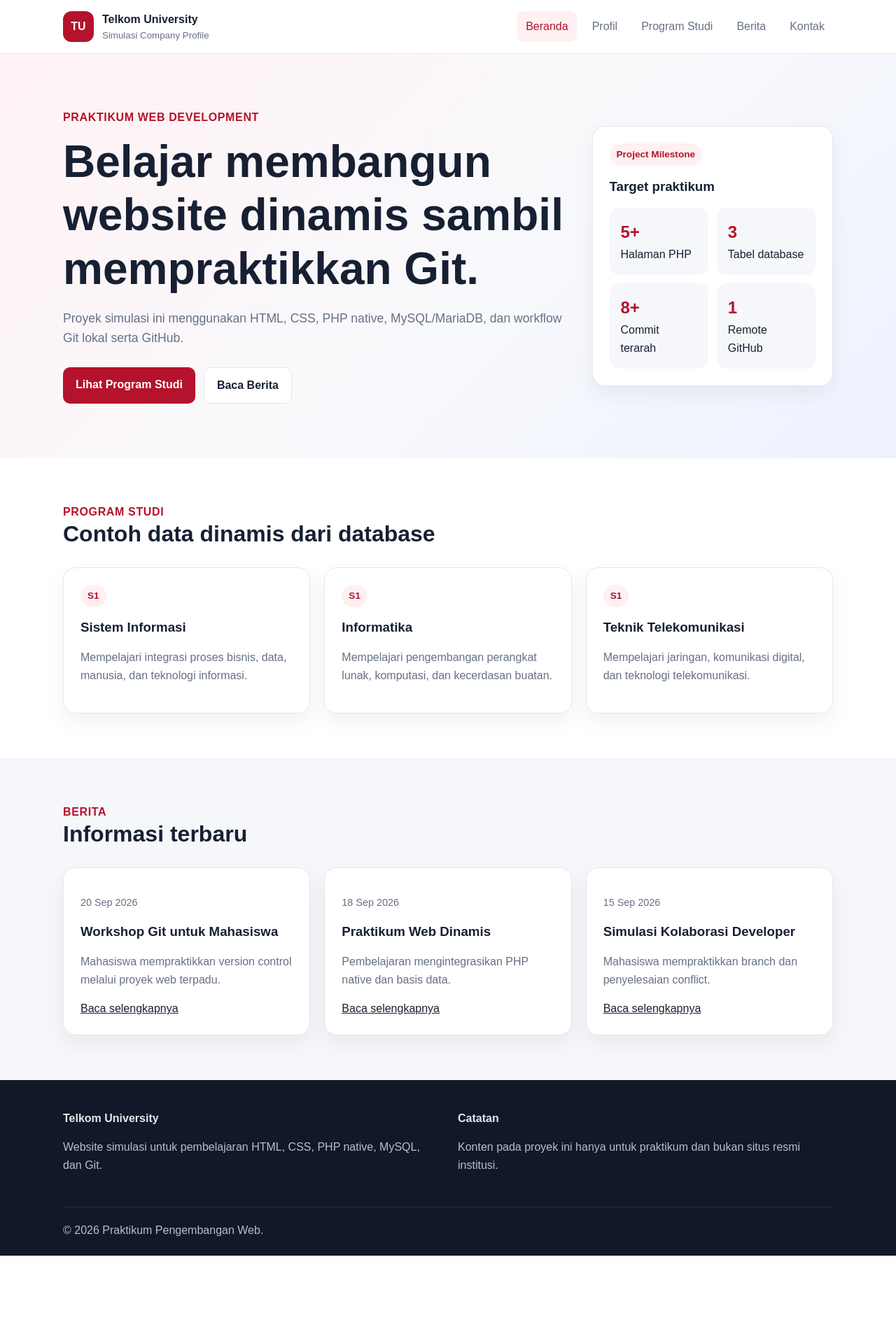
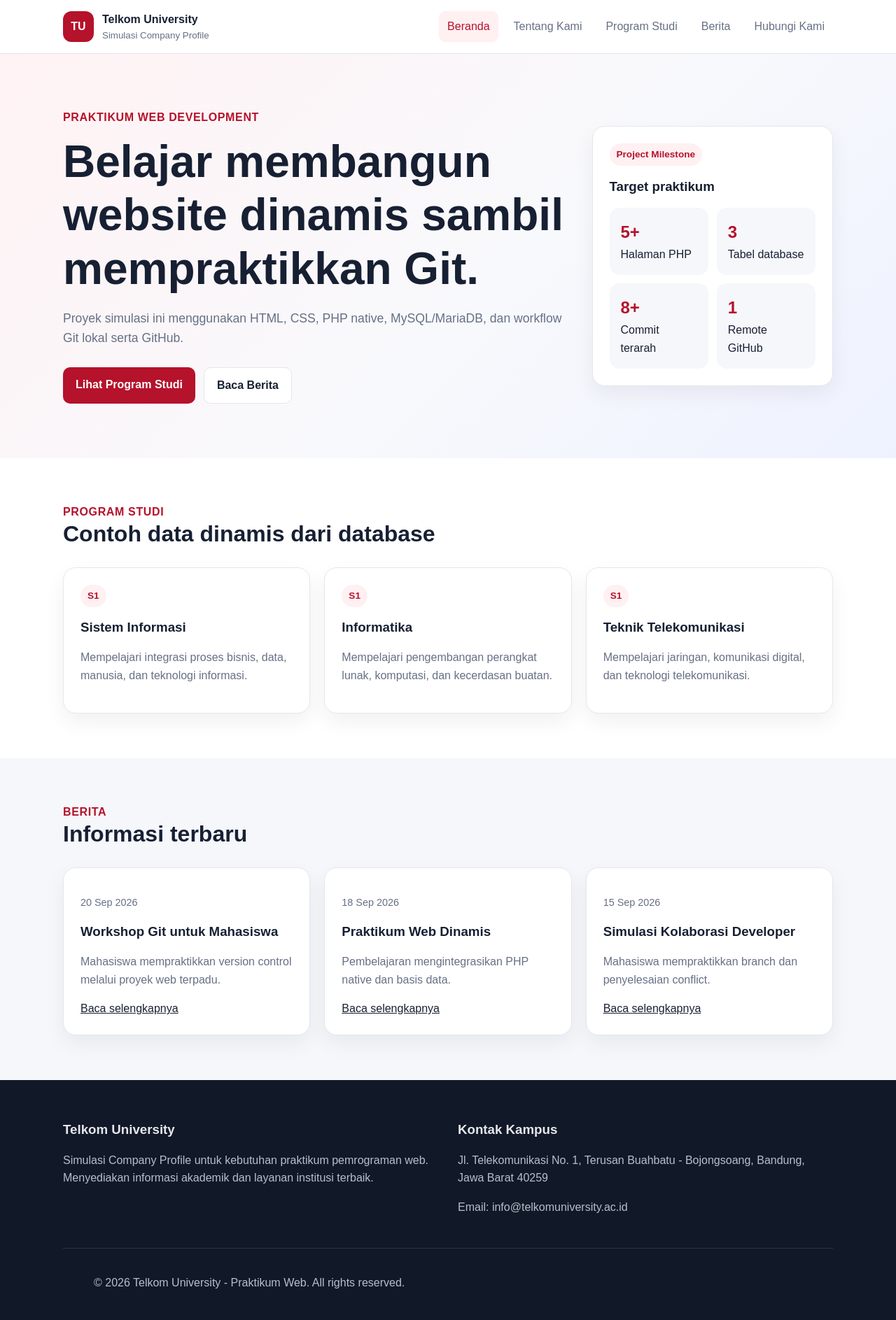
Before and after one commit to anisafebriani270-ops/telkom-company-profile, a PHP site: page / in a window 1280 px wide. Shown: the whole page at 70% size. Before the commit the page ends 1795 px from the top, so only its background shows below. Run offline with PHP 8.4, Linux system fonts and the light colour scheme; data comes from the database, SQL or seed files in the repository.

Commit message:
Simpan perubahan terakhir

```diff
--- a/includes/footer.php
+++ b/includes/footer.php
@@ -1,31 +1,23 @@
- </main>
+</main>
 
 <footer class="site-footer">
-
     <div class="container footer-grid">
-
         <div>
-
-            <strong>Telkom University</strong>
-
-            <p>Website simulasi untuk pembelajaran HTML, CSS, PHP native, MySQL, dan Git.</p>
-
+            <h3>Telkom University</h3>
+            <p>Simulasi Company Profile untuk kebutuhan praktikum pemrograman web. Menyediakan informasi akademik dan layanan institusi terbaik.</p>
         </div>
-
         <div>
-
-            <strong>Catatan</strong>
-
-            <p>Konten pada proyek ini hanya untuk praktikum dan bukan situs resmi institusi.</p>
-
+            <h3>Kontak Kampus</h3>
+            <p>Jl. Telekomunikasi No. 1, Terusan Buahbatu - Bojongsoang, Bandung, Jawa Barat 40259</p>
+            <p>Email: info@telkomuniversity.ac.id</p>
         </div>
-
     </div>
-
-    <p class="copyright">&copy; <?= date('Y') ?> Praktikum Pengembangan Web.</p>
-
+    <div class="copyright">
+        <div class="container">
+            <p>&copy; <?= date('Y'); ?> Telkom University - Praktikum Web. All rights reserved.</p>
+        </div>
+    </div>
 </footer>
 
 </body>
-
 </html>
--- a/includes/header.php
+++ b/includes/header.php
@@ -25,10 +25,10 @@ $currentPage = basename($_SERVER['PHP_SELF']);
         </a>
         <nav class="main-nav" aria-label="Navigasi utama">
             <a class="<?= $currentPage === 'index.php' ? 'active' : '' ?>" href="index.php">Beranda</a>
-            <a class="<?= $currentPage === 'profile.php' ? 'active' : '' ?>" href="profile.php">Profil</a>
+            <a class="<?= $currentPage === 'profile.php' ? 'active' : '' ?>" href="profile.php">Tentang Kami</a>
             <a class="<?= $currentPage === 'programs.php' ? 'active' : '' ?>" href="programs.php">Program Studi</a>
             <a class="<?= in_array($currentPage, ['news.php', 'news_detail.php']) ? 'active' : '' ?>" href="news.php">Berita</a>
-            <a class="<?= $currentPage === 'contact.php' ? 'active' : '' ?>" href="contact.php">Kontak</a>
+            <a class="<?= $currentPage === 'contact.php' ? 'active' : '' ?>" href="contact.php">Hubungi Kami</a>
         </nav>
     </div>
 </header>
```
Also changed, not shown: assets/css/style.css (+2 -49 lines), profil.php (+15 -29 lines).
